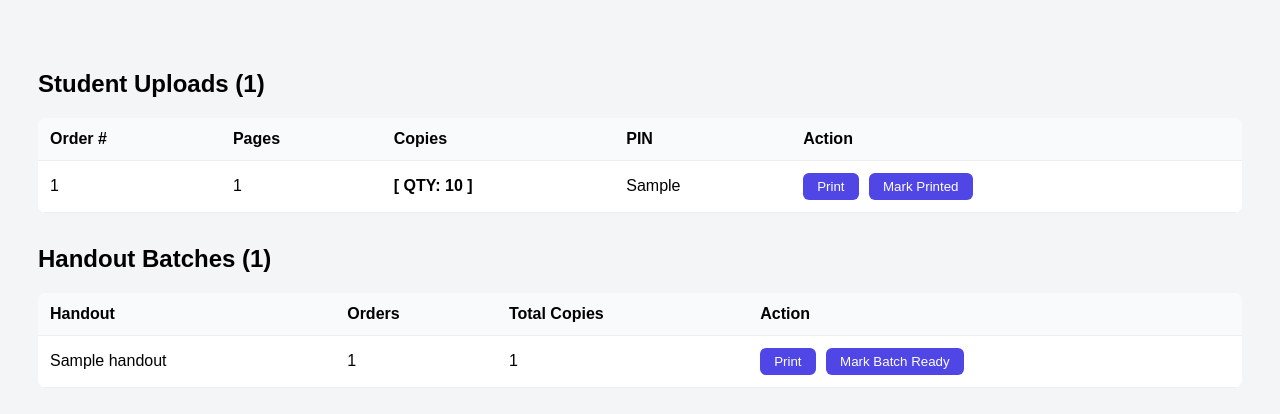
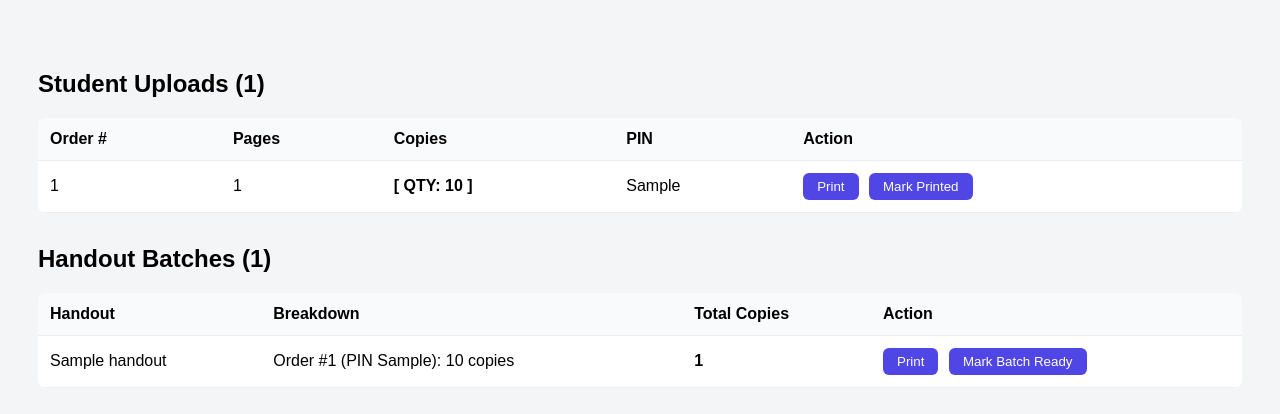
Before and after one commit to dishasuvarna/smart-print-queue, a Django app: template orders/templates/orders/vendor.html in a window 1280 px wide. Shown: the top 414 px of the page. Run offline with Django 3.2, Linux system fonts and the light colour scheme; the template is opened without the code that fills it: most values are stand-ins (such as "Sample title", 1, 10 or a date in 2020).

Commit message:
Add QTY badge for student uploads and per-order breakdown for handout batches

```diff
--- a/orders/templates/orders/vendor.html
+++ b/orders/templates/orders/vendor.html
@@ -20,7 +20,6 @@ button{padding:6px 14px;background:#4f46e5;color:#fff;border:none;border-radius:
 <tr>
     <td>{{ order.id }}</td>
     <td>{{ order.page_count }}</td>
-    <!-- <td>{{ order.copies }}</td> -->
     <td><b>[ QTY: {{ order.copies }} ]</b></td>
     <td>{{ order.pickup_pin }}</td>
     <td>
@@ -33,12 +32,16 @@ button{padding:6px 14px;background:#4f46e5;color:#fff;border:none;border-radius:
 
 <h2>Handout Batches ({{ handout_batches|length }})</h2>
 <table>
-<tr><th>Handout</th><th>Orders</th><th>Total Copies</th><th>Action</th></tr>
+<tr><th>Handout</th><th>Breakdown</th><th>Total Copies</th><th>Action</th></tr>
 {% for batch in handout_batches %}
 <tr>
     <td>{{ batch.handout.title }}</td>
-    <td>{{ batch.orders|length }}</td>
-    <td>{{ batch.total_copies }}</td>
+    <td>
+        {% for order in batch.orders %}
+            Order #{{ order.id }} (PIN {{ order.pickup_pin }}): {{ order.copies }} copies<br>
+        {% endfor %}
+    </td>
+    <td><b>{{ batch.total_copies }}</b></td>
     <td>
         <button class="print-btn" data-url="{% url 'print_batch' batch.handout.id %}">Print</button>
         <form method="post" action="{% url 'mark_batch_printed' batch.handout.id %}" style="display:inline;">{% csrf_token %}<button type="submit">Mark Batch Ready</button></form>
```
